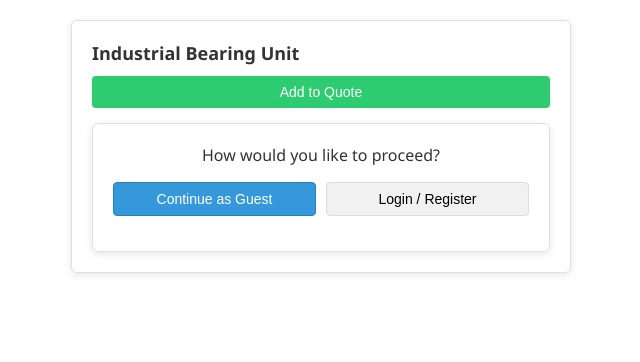
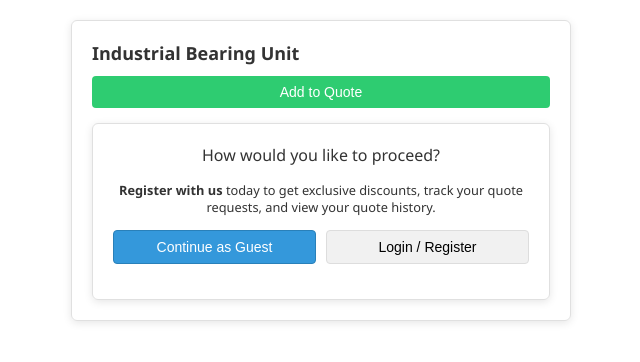
Before and after one commit to VDatom/guest-quote-request-form, a plain HTML site: page index.html in a window 1280 px wide. Both pictures are taken after a click on the button "Add to Quote". Shown: the whole page, without its empty margins (319-959 px from the left). Drawn offline with Linux system fonts and the light colour scheme.

Commit message:
Update index.html
added register with us text

```diff
--- a/index.html
+++ b/index.html
@@ -218,6 +218,7 @@
 
         <div id="quoteOptions" class="quote-options">
             <div class="options-title">How would you like to proceed?</div>
+             <p style="font-size: 0.8rem;text-align: center;" ><b>Register with us</b> today to get exclusive discounts, track your quote requests, and view your quote history.</p>
             <div class="option-buttons">
                 <button id="guestOption" class="option-btn guest">Continue as Guest</button>
                 <button id="loginOption" class="option-btn login">Login / Register</button>
```
